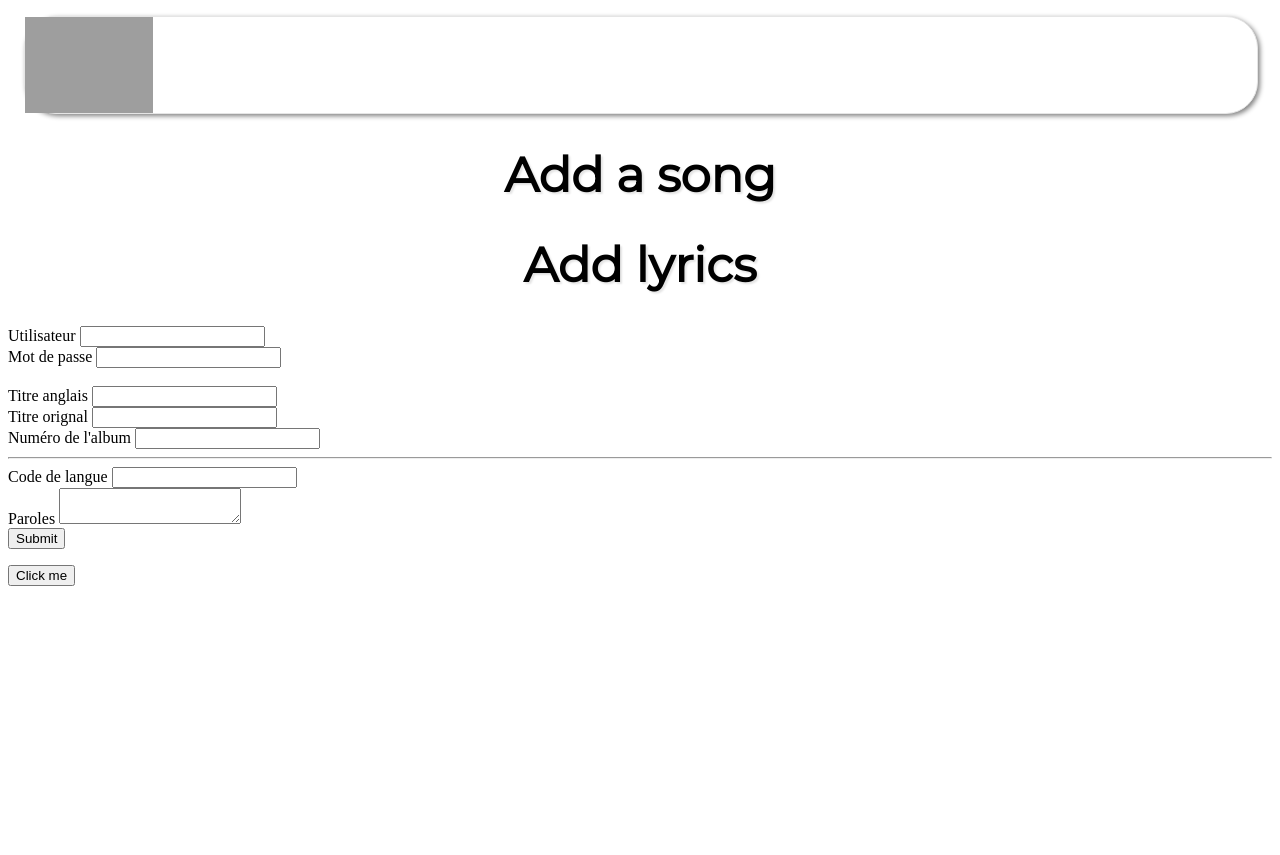
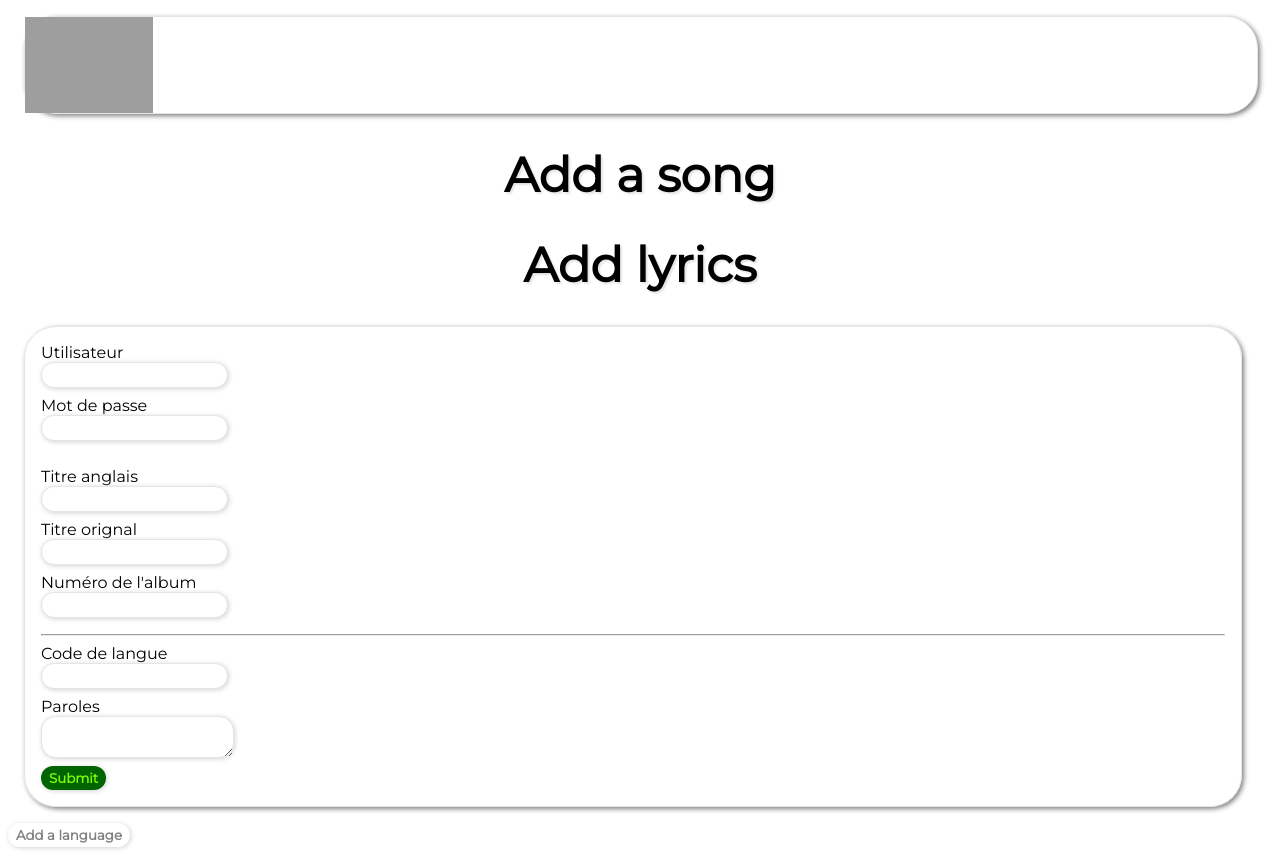
Before and after one commit to cursedastronaut/gasalyrics, a PHP site: page /add.php in a window 1280 px wide. Before the commit the page ends 586 px from the top, so only its background shows below. Run offline with PHP 8.4, Linux system fonts and the light colour scheme; data that the repository does not hold is empty; grey boxes are pictures that could not be loaded.

Commit message:
Added style to add.php

```diff
--- a/add.php
+++ b/add.php
@@ -6,6 +6,7 @@
 		<link rel="stylesheet" href="./res/css/navbar.css"		type="text/css">
 		<link rel="stylesheet" href="./res/css/song_list.css"	type="text/css">
 		<link rel="stylesheet" href="./res/css/song.css"		type="text/css">
+		<link rel="stylesheet" href="./res/css/managing.css"		type="text/css">
 	</head>
 	<body>
 		<?php include_once("res/php/navbar.php") ?>
@@ -33,25 +34,25 @@
 		?>
 		<h1>Add lyrics</h1>
 		<form id="songToAdd" action="<?php echo htmlspecialchars($_SERVER["PHP_SELF"]);?>" method="POST" >
-			Utilisateur
+			<label for="username">Utilisateur</label>
 			<input type="text" name="username"><br>
-			Mot de passe
+			<label for="password">Mot de passe</label>
 			<input type="password" name="password"><br>
 			<br>
-			Titre anglais
+			<label for="titleText">Titre anglais</label>
 			<input type="text" name="titleText"><br>
-			Titre orignal
-			<input type="text" id="title0" name="titleOrText"><br>
-			Numéro de l'album
+			<label for="titleOrText">Titre orignal</label>
+			<input type="text" name="titleOrText" id="title0"><br>
+			<label for="albumText">Numéro de l'album</label>
 			<input type="text" name="albumText"><br>
 			<hr>
-			Code de langue
+			<label for="langCode1">Code de langue</label>
 			<input type="text" name="langCode1"><br>
-			Paroles
-			<textarea type="text" id="lyric1" name="inputText1"></textarea><br>
+			<label for="inputText1">Paroles</label>
+			<textarea type="text" name="inputText1" id="lyric1"></textarea><br>
 			<button type="submit">Submit</button>
 		</form>
-		<button onclick="createInput()">Click me</button>
+		<button class="add-language" onclick="createInput()">Add a language</button>
 
 	</body>
 
@@ -62,15 +63,30 @@
 	function createInput() {
 		clickCount++;
 
+		const label = document.createElement("label");
+		label.setAttribute("for", `langCode${clickCount}`);
+		label.innerHTML = "Language Code";
+		formElm.appendChild(label);
+
 		const input = document.createElement("input");
+		input.setAttribute("type", `text`);
 		input.setAttribute("name", `langCode${clickCount}`);
 		formElm.appendChild(input);
+
+		const br = document.createElement("br");
+		formElm.appendChild(br);
+
+		const label2 = document.createElement("label");
+		label2.setAttribute("for", `inputText${clickCount}`);
+		label2.innerHTML = "Lyrics";
+		formElm.appendChild(label2);
 
 		const textArea = document.createElement("textarea");
 		textArea.setAttribute("name", `inputText${clickCount}`);
 		textArea.setAttribute(`id`, `lyric${clickCount}`);
 		formElm.appendChild(textArea);
-
+		const br2 = document.createElement("br");
+		formElm.appendChild(br2);
 
 	}
 	</script>
--- /dev/null
+++ b/res/css/managing.css
@@ -0,0 +1,99 @@
+@import url('https://fonts.googleapis.com/css2?family=Montserrat&display=swap');
+:root {
+	--body-margin:							8px;
+	--form-padding:							16px;
+	--form-margin:							var(--navbar-margin);
+	--form-border-radius:					32px;
+	--form-border:							1px solid #E5E5E5;
+	--form-shadow:							2px 2px 5px gray;
+	--form-width:							calc(
+												100% - var(--body-margin) * 2
+												- var(--form-padding) * 2
+												- var(--form-margin) * 2
+												);
+	--form-font:							'Montserrat', sans-serif;
+	--input-border-radius:					15px;
+	--input-border:							var(--form-border);
+	--input-padding-inline:					8px;
+	--input-padding-vertical:				4px;
+	--input-margin-bottom:					8px;
+	--input-shadow:							1px 1px 5px lightgrey;
+
+	--submit-light-color:					lawngreen;
+	--submit-border:						1px solid lightgray;
+	--submit-background-color:				darkgreen;
+	--submit-hover-color:					white;
+	--submit-hover-background-color:		darkgreen;
+
+	--addlanguage-background-color:			white;
+	--addlanguage-hover-background-color:	grey;
+}
+
+body {
+	margin:			var(--body-margin);
+}
+
+#songToAdd {
+	padding:		var(--form-padding);
+	margin:			var(--form-margin);
+	border-radius:	var(--form-border-radius);
+	border:			var(--form-border);
+	width:			var(--form-width);
+	box-shadow:		var(--form-shadow);
+}
+
+#songToAdd label {
+	display:		block;
+	font-family:	var(--form-font);
+}
+
+#songToAdd input[type=text], #songToAdd input[type=password], #songToAdd textarea {
+	border-radius:	var(--input-border-radius);
+	border:			var(--form-border);
+	padding-inline:	var(--input-padding-inline);
+	margin-bottom:	var(--input-margin-bottom);
+	padding-top:	var(--input-padding-vertical);
+	padding-bottom:	var(--input-padding-vertical);
+	font-family:	var(--form-font);
+	box-shadow:		var(--input-shadow);
+}
+
+#songToAdd button[type=submit] {
+	font-family:		var(--form-font);
+	background-color:	var(--submit-background-color);
+	border-radius:		var(--input-border-radius);
+	padding-inline:		var(--input-padding-inline);
+	padding-top:		var(--input-padding-vertical);
+	padding-bottom:		var(--input-padding-vertical);
+	border:				var(--submit);
+	box-shadow:			var(--input-shadow);
+	color:				var(--submit-light-color);
+	font-weight:		bold;
+	transition:			0.3s;
+}
+
+#songToAdd button[type=submit]:hover {
+	color:				var(--submit-hover-color);
+	background-color:	var(--submit-hover-background-color);
+	cursor:				pointer;
+}
+
+.add-language {
+	font-family:		var(--form-font);
+	background-color:	var(--addlanguage-background-color);
+	border-radius:		var(--input-border-radius);
+	padding-inline:		var(--input-padding-inline);
+	padding-top:		var(--input-padding-vertical);
+	padding-bottom:		var(--input-padding-vertical);
+	border:				var(--submit);
+	box-shadow:			var(--input-shadow);
+	color:				var(--addlanguage-hover-background-color);
+	font-weight:		bold;
+	transition:			0.3s;
+}
+
+.add-language:hover {
+	color:				var(--addlanguage-background-color);
+	background-color:	var(--addlanguage-hover-background-color);
+	cursor:				pointer;
+}
```
